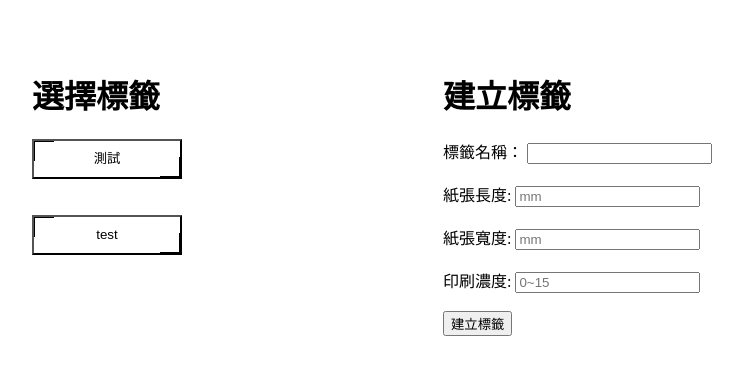
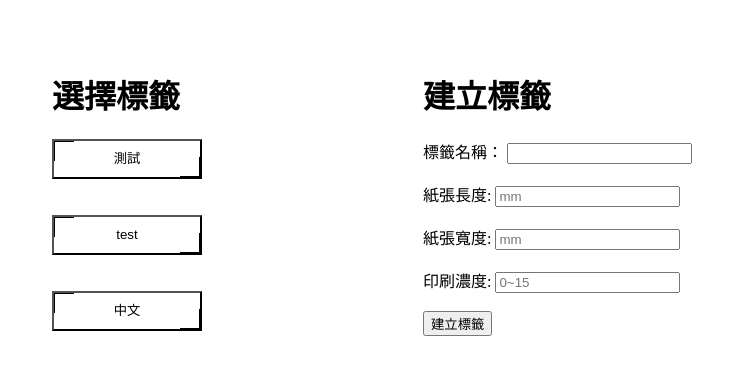
Before and after one commit to CMLai-LAB/labelPrinter, a Django app: page / in a window 1280 px wide. Shown: the top 375 px of the page, without its empty margins (268-1011 px from the left). Run offline with Django 4.2, Linux system fonts and the light colour scheme.

Commit message:
Adjust index page Test chinese --still cannot

```diff
--- /dev/null
+++ b/printLabel/commandTxt/中文.json
@@ -0,0 +1 @@
+{"\u4e2d\u6587": {"paperWidth": "100", "paperHeight": "85", "density": "15", "\u65b0\u5317\u5e02": {"type": "\u6587\u5b57", "X": 80.0, "Y": 80.0, "size": "4", "content": "\u65b0\u5317\u5e02"}, "\u65b0\u5317\u5e02(EN)": {"type": "\u6587\u5b57", "X": 80.0, "Y": 160.0, "size": "4", "content": "New Taipei"}}}
--- a/printLabel/templates/index.html
+++ b/printLabel/templates/index.html
@@ -7,7 +7,7 @@
 </head>
 
 <body>
-    <div style="display: inline-block; position: absolute; left: 300px; top: 50px;">
+    <div style="display: inline-block; position: absolute; left: 25%; top: 50px;">
         <h1>選擇標籤</h1>
         {% for paper in papers %}
         <form action="/findLabel/" method="post">
@@ -18,7 +18,7 @@
         {% endfor %}
     </div>
 
-    <div style="display: inline-block; position: absolute; right: 300px; top: 50px;">
+    <div style="display: inline-block; position: absolute; right: 25%; top: 50px;">
         <h1>建立標籤</h1>
         <p style="color: red;">{{warning}}</p>
         <form action="/setup/" method="post">
--- a/printLabel/views.py
+++ b/printLabel/views.py
@@ -154,8 +154,8 @@ def nutritionFacts(request):
 
 def qrCode(request):
     qrName = request.POST.get('qrName')
-    X = int(request.POST.get('qrX'))*8
-    Y = int(request.POST.get('qrY'))*8
+    X = float(request.POST.get('qrX'))*8
+    Y = float(request.POST.get('qrY'))*8
     ECC = request.POST.get('ECC')
     width = request.POST.get('width')
     rotation = request.POST.get('rotation')
@@ -199,13 +199,14 @@ def qrCode(request):
 
 def text(request):
     textName = request.POST.get('textName')
-    X = int(request.POST.get('textX'))*8
-    Y = int(request.POST.get('textY'))*8
+    X = float(request.POST.get('textX'))*8
+    Y = float(request.POST.get('textY'))*8
     size = request.POST.get('textSize')
     content = request.POST.get('textContent')
 
     tsclibrary.sendcommandW('TEXT '+str(X)+', '+str(Y)+',"'+str(size)+'", 0, 1, 1, "'+content+'"')
-    tsclibrary.printerfontW('"'+str(X)+'"', '"'+str(Y+120)+'"', "TST24.BF2","0", "1", "1", "新北市")
+    tsclibrary.sendcommandW('TEXT '+str(X)+', '+str(Y+120)+',"',"FONT001",'", 0, 1, 1, "'+content+'"')
+
     # 儲存已建立的內容
     with open("./printLabel/commandTxt/"+str(paperName)+".json","r") as jsonFile:
         labelMessage = json.load(jsonFile)
@@ -252,7 +253,7 @@ def index(request):
     for i in range(0,len(papers)):
         if 'json' in papers[i]:
             papers[i] = papers[i].replace('.json','')
-    print(papers)
+
     return render(request,'index.html',{"papers":papers})
 
 def textSettings(request):
@@ -266,7 +267,7 @@ def printSettings(request):
 
 def restart(request):
     # restart printer
-    # tsclibrary.sendcommandW(chr(27) + '!R')
+    tsclibrary.sendcommandW(chr(27) + '!R')
     tsclibrary.closeport()
     return render(request,'index.html')
 
@@ -472,5 +473,5 @@ def findLabel(request):
     # Send message to label.html
     paperSize = "紙張大小: "+str(paperWidth)+"mm * "+str(paperHeight)+"mm"
     density = "濃度: "+str(density)
-    print('createdList :',createdList)
+
     return render(request,'label.html',{"paperName":paperName,"density":density,"paperSize":paperSize,"createdList":createdList})
```
